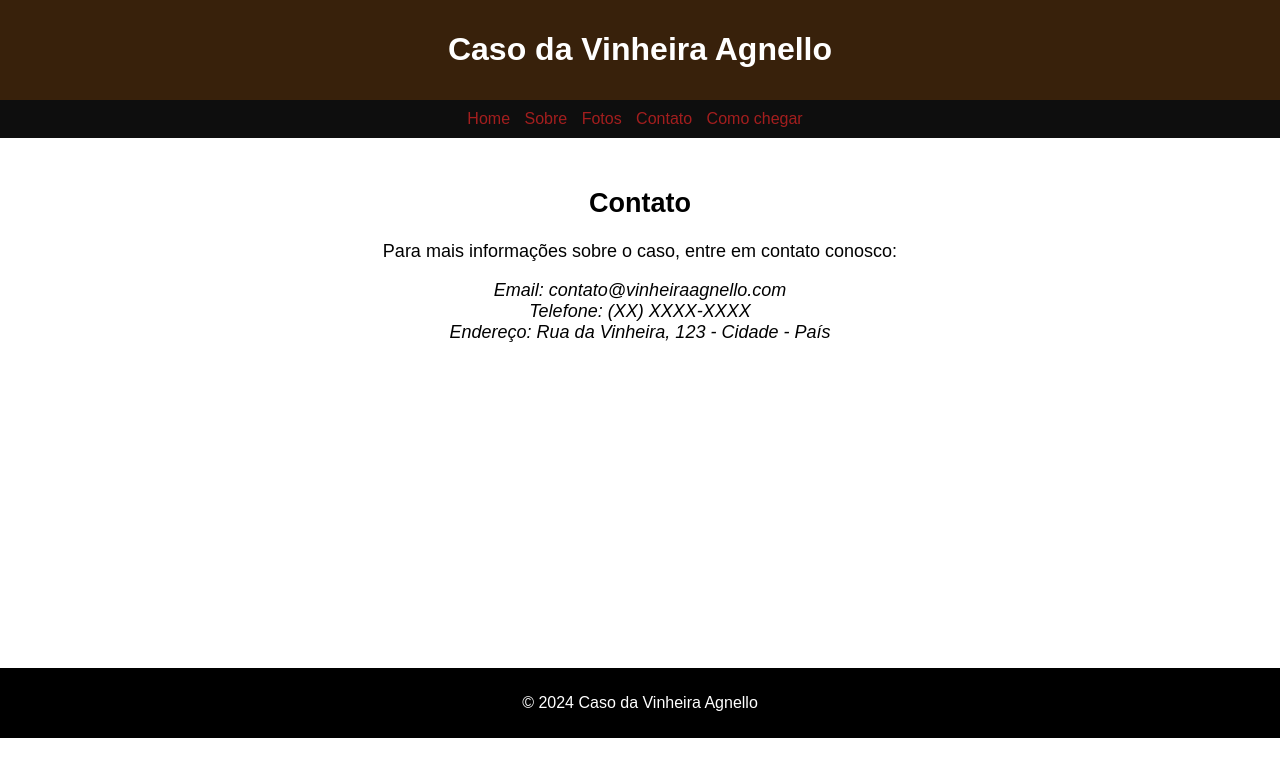
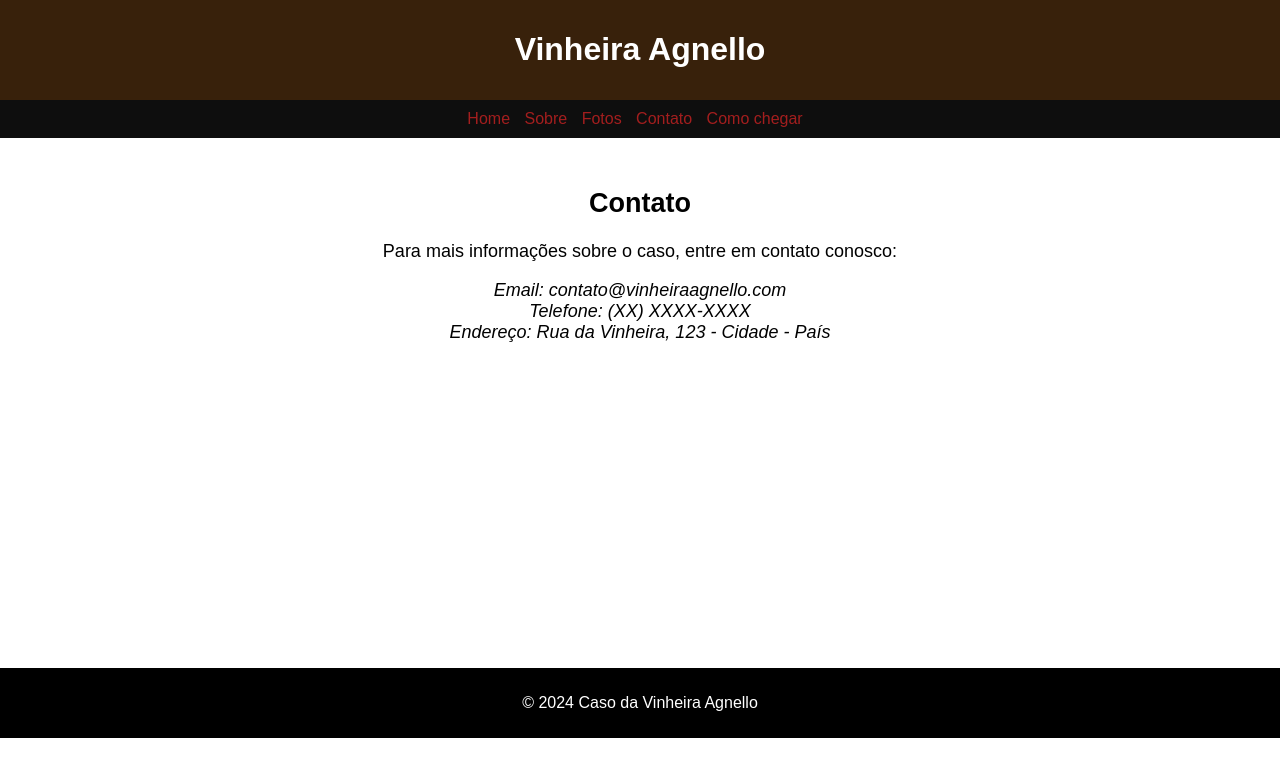
Before and after one commit to PedrogGutierre/ckp1frontnt, a plain HTML site: page contato.html in a window 1280 px wide. Drawn offline with Linux system fonts and the light colour scheme.

Commit message:
Add files via upload

```diff
--- a/contato.html
+++ b/contato.html
@@ -8,7 +8,7 @@
 </head>
 <body>
     <header>
-        <h1>Caso da Vinheira Agnello</h1>
+        <h1>Vinheira Agnello</h1>
     </header>
 
     <nav>
```
Also changed, not shown: foto.html (+1 -1 lines), sobre.html (+1 -1 lines).
